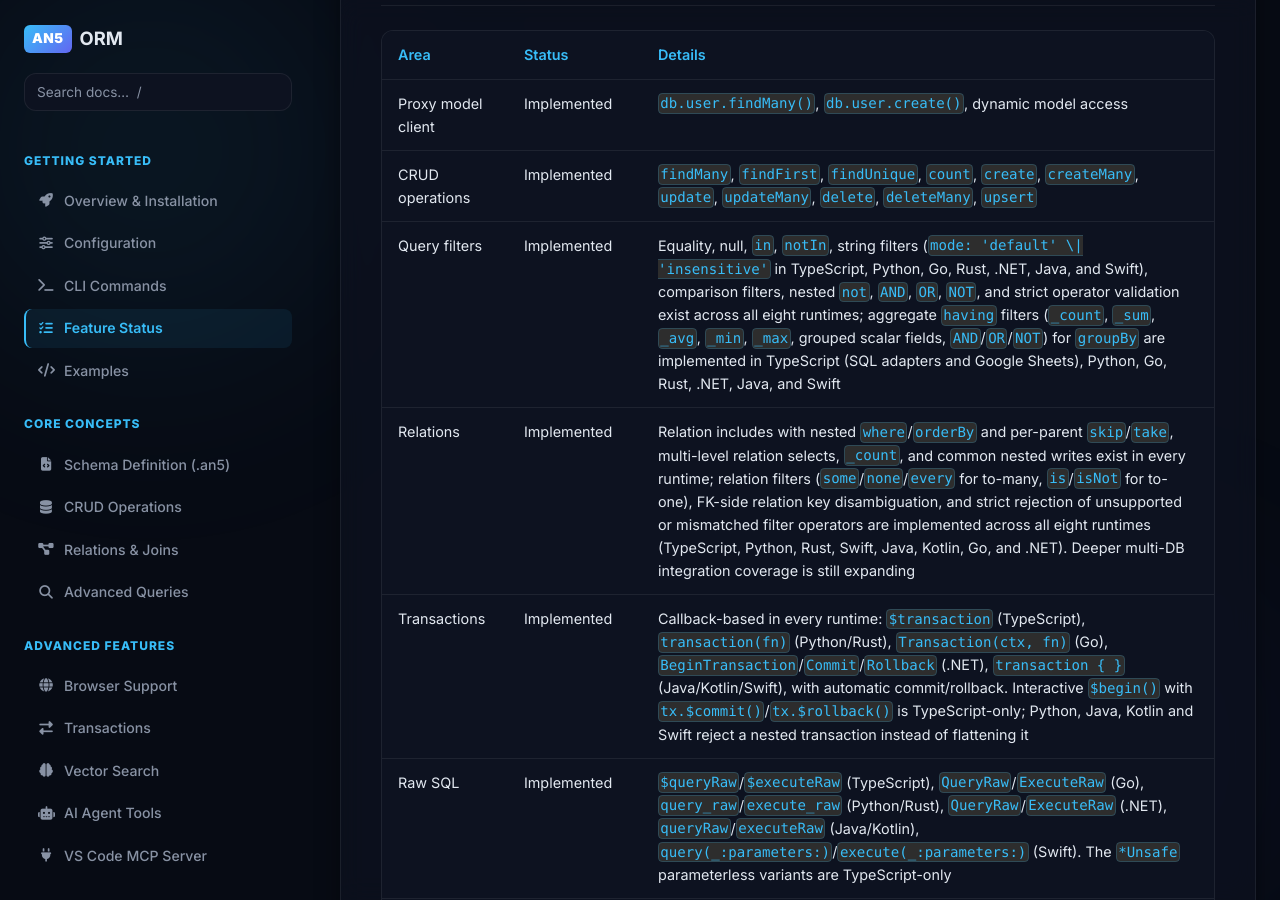
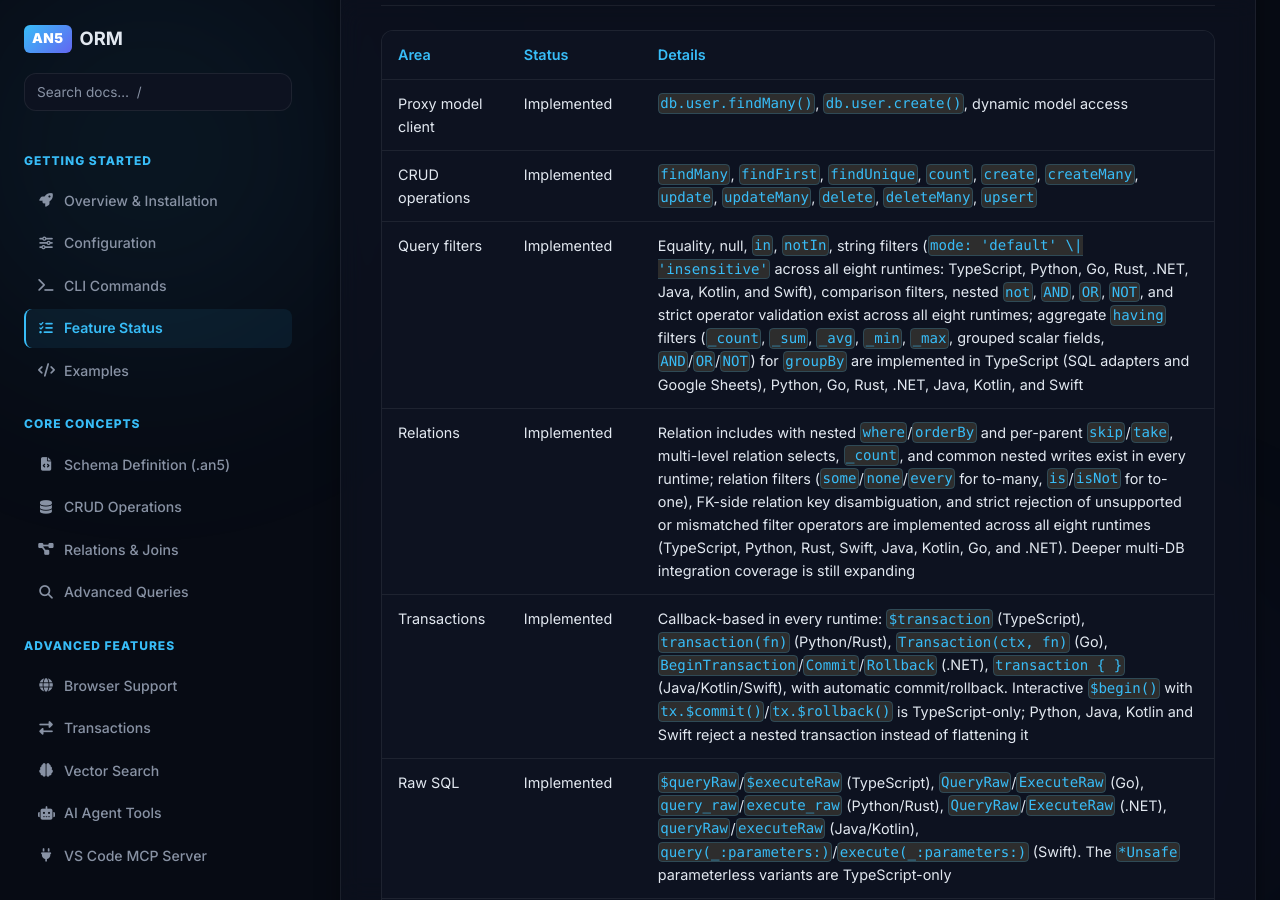
Before and after one commit to an5ORM/docs, a Jekyll site: the page built from docs/guides/feature-status.md, in a window 1280 px wide and 900 px high, scrolled down 1613 px. Built offline with Jekyll 4.4.1, drawn with Linux system fonts in a browser that asks for light colours; nearby versions of some CDN libraries; some of the changed text lies outside the part shown.

Commit message:
Update feature status matrix for Kotlin parity

```diff
--- a/docs/guides/feature-status.md
+++ b/docs/guides/feature-status.md
@@ -34,7 +34,7 @@ PyPI does not use npm-style scopes like `@an5/orm`. The Python package names are
 | ------------------- | ---------------------------------- | --------------------------------------------------------------------------------------------------------------------------------------------------------------------------------------------------------------------------------------------------------------------------------------------------------------------------- |
 | Proxy model client  | Implemented                        | `db.user.findMany()`, `db.user.create()`, dynamic model access                                                                                                                                                                                                                                                              |
 | CRUD operations     | Implemented                        | `findMany`, `findFirst`, `findUnique`, `count`, `create`, `createMany`, `update`, `updateMany`, `delete`, `deleteMany`, `upsert`                                                                                                                                                                                            |
-| Query filters       | Implemented                        | Equality, null, `in`, `notIn`, string filters (`mode: 'default' \| 'insensitive'` in TypeScript, Python, Go, Rust, .NET, Java, and Swift), comparison filters, nested `not`, `AND`, `OR`, `NOT`, and strict operator validation exist across all eight runtimes; aggregate `having` filters (`_count`, `_sum`, `_avg`, `_min`, `_max`, grouped scalar fields, `AND`/`OR`/`NOT`) for `groupBy` are implemented in TypeScript (SQL adapters and Google Sheets), Python, Go, Rust, .NET, Java, and Swift |
+| Query filters       | Implemented                        | Equality, null, `in`, `notIn`, string filters (`mode: 'default' \| 'insensitive'` across all eight runtimes: TypeScript, Python, Go, Rust, .NET, Java, Kotlin, and Swift), comparison filters, nested `not`, `AND`, `OR`, `NOT`, and strict operator validation exist across all eight runtimes; aggregate `having` filters (`_count`, `_sum`, `_avg`, `_min`, `_max`, grouped scalar fields, `AND`/`OR`/`NOT`) for `groupBy` are implemented in TypeScript (SQL adapters and Google Sheets), Python, Go, Rust, .NET, Java, Kotlin, and Swift |
 | Relations           | Implemented                        | Relation includes with nested `where`/`orderBy` and per-parent `skip`/`take`, multi-level relation selects, `_count`, and common nested writes exist in every runtime; relation filters (`some`/`none`/`every` for to-many, `is`/`isNot` for to-one), FK-side relation key disambiguation, and strict rejection of unsupported or mismatched filter operators are implemented across all eight runtimes (TypeScript, Python, Rust, Swift, Java, Kotlin, Go, and .NET). Deeper multi-DB integration coverage is still expanding |
 | Transactions        | Implemented                        | Callback-based in every runtime: `$transaction` (TypeScript), `transaction(fn)` (Python/Rust), `Transaction(ctx, fn)` (Go), `BeginTransaction`/`Commit`/`Rollback` (.NET), `transaction { }` (Java/Kotlin/Swift), with automatic commit/rollback. Interactive `$begin()` with `tx.$commit()`/`tx.$rollback()` is TypeScript-only; Python, Java, Kotlin and Swift reject a nested transaction instead of flattening it |
 | Raw SQL             | Implemented                        | `$queryRaw`/`$executeRaw` (TypeScript), `QueryRaw`/`ExecuteRaw` (Go), `query_raw`/`execute_raw` (Python/Rust), `QueryRaw`/`ExecuteRaw` (.NET), `queryRaw`/`executeRaw` (Java/Kotlin), `query(_:parameters:)`/`execute(_:parameters:)` (Swift). The `*Unsafe` parameterless variants are TypeScript-only |
```
Also changed, not shown: other parts of docs/guides/feature-status.md (+2 -2 lines).
